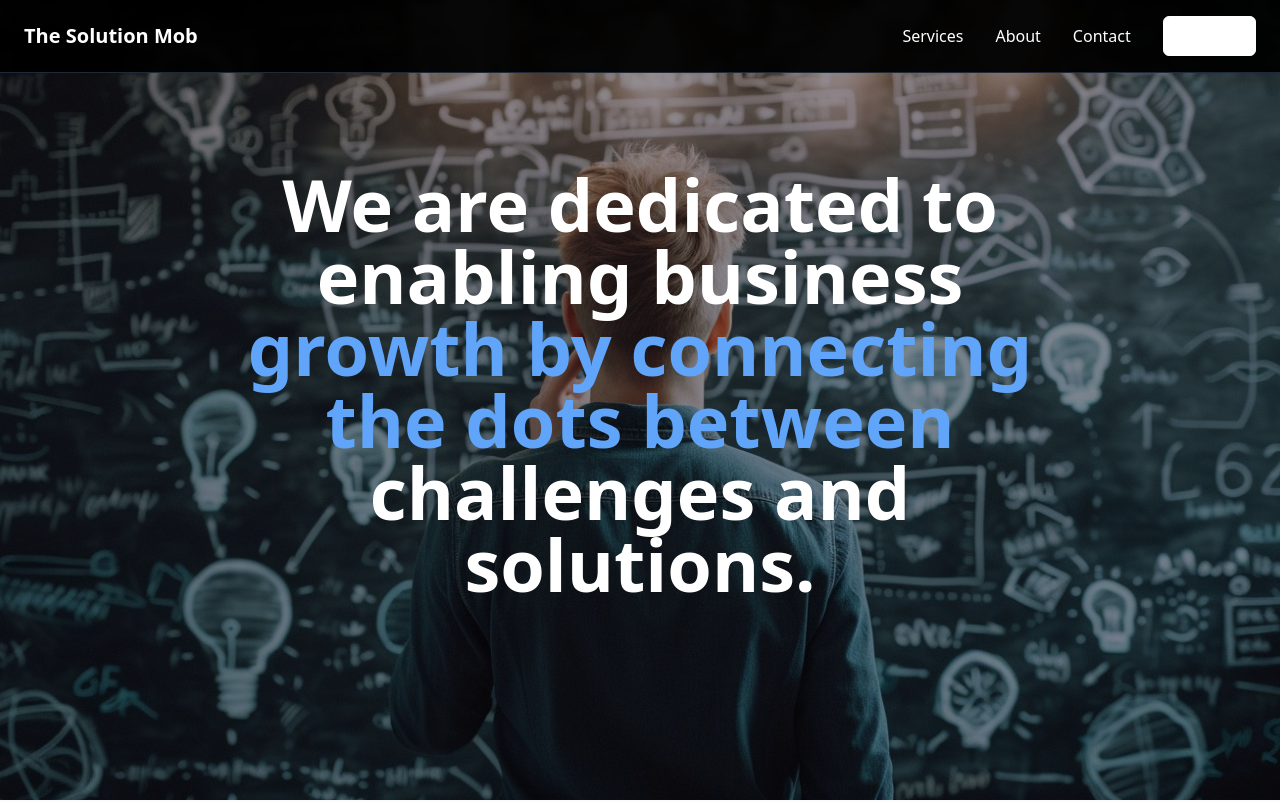
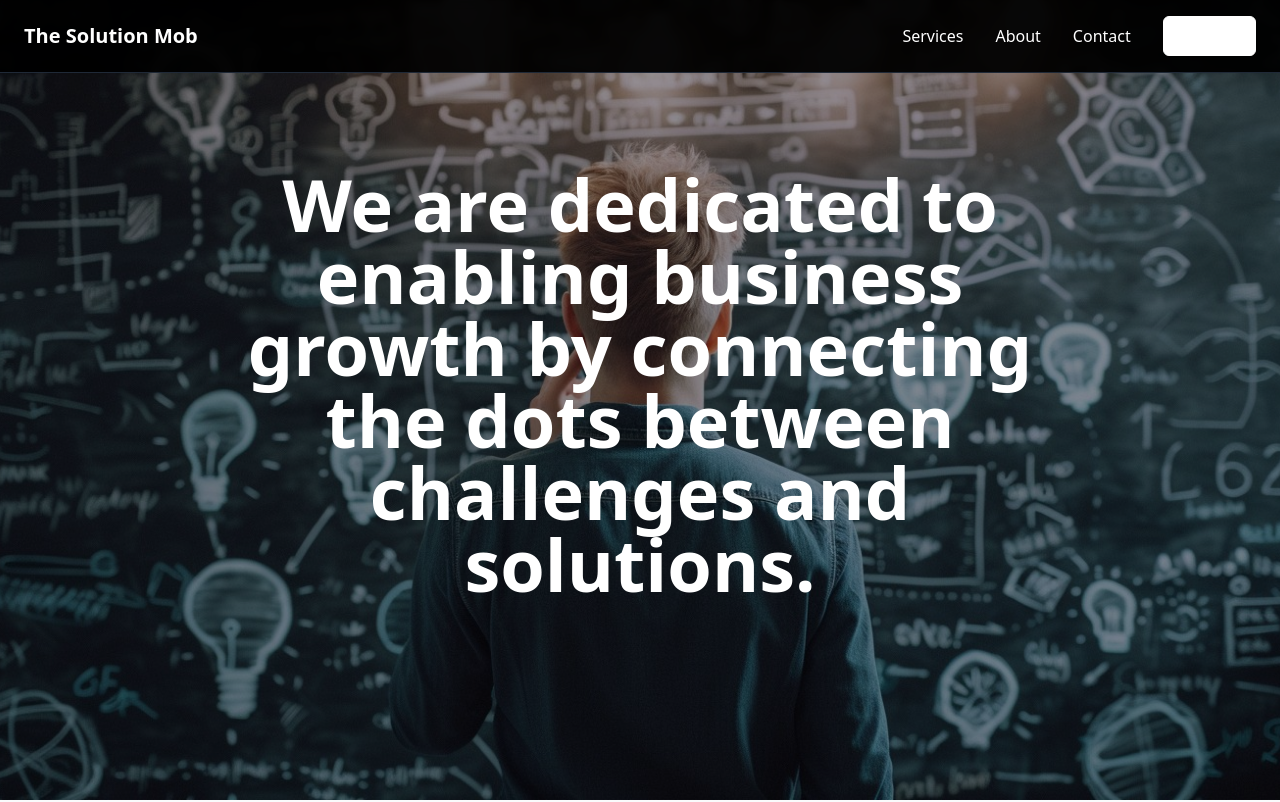
Before and after one commit to DomTSM718/simple-page-sender, a React (Vite) app: page / in a window 1280 px wide. Shown: the top 802 px of the page. Built offline with nearby package versions, Linux system fonts and the light colour scheme.

Commit message:
Remove blue highlight from hero text
Remove the blue span from the hero section text to make it all white.

```diff
--- a/src/components/Hero.tsx
+++ b/src/components/Hero.tsx
@@ -18,9 +18,7 @@ const Hero = () => {
       <div className="relative z-10 container mx-auto px-6 text-center">
         <div className="max-w-4xl mx-auto">
           <h1 className="text-5xl md:text-7xl font-bold text-white mb-8 leading-tight">
-            We are dedicated to enabling business
-            <span className="text-blue-400"> growth by connecting the dots between </span>
-            challenges and solutions.
+            We are dedicated to enabling business growth by connecting the dots between challenges and solutions.
           </h1>
         </div>
       </div>
```
